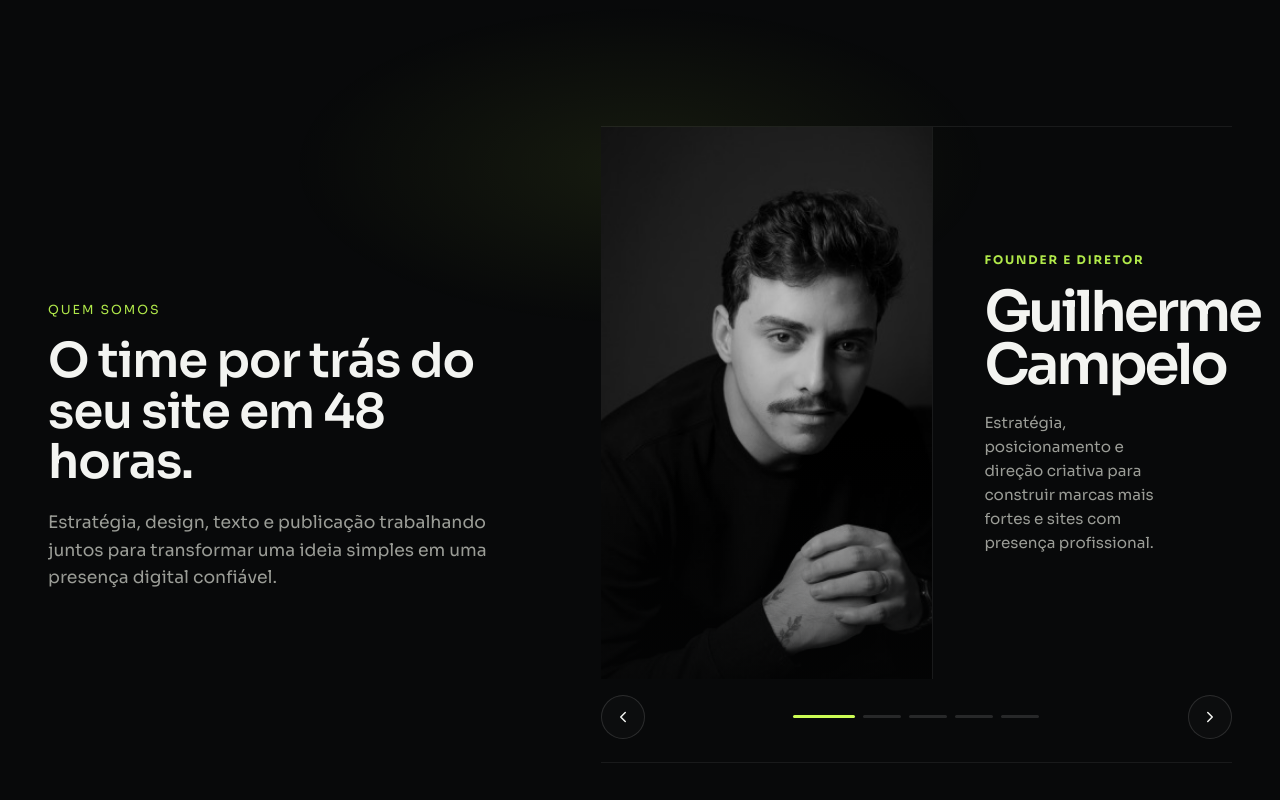
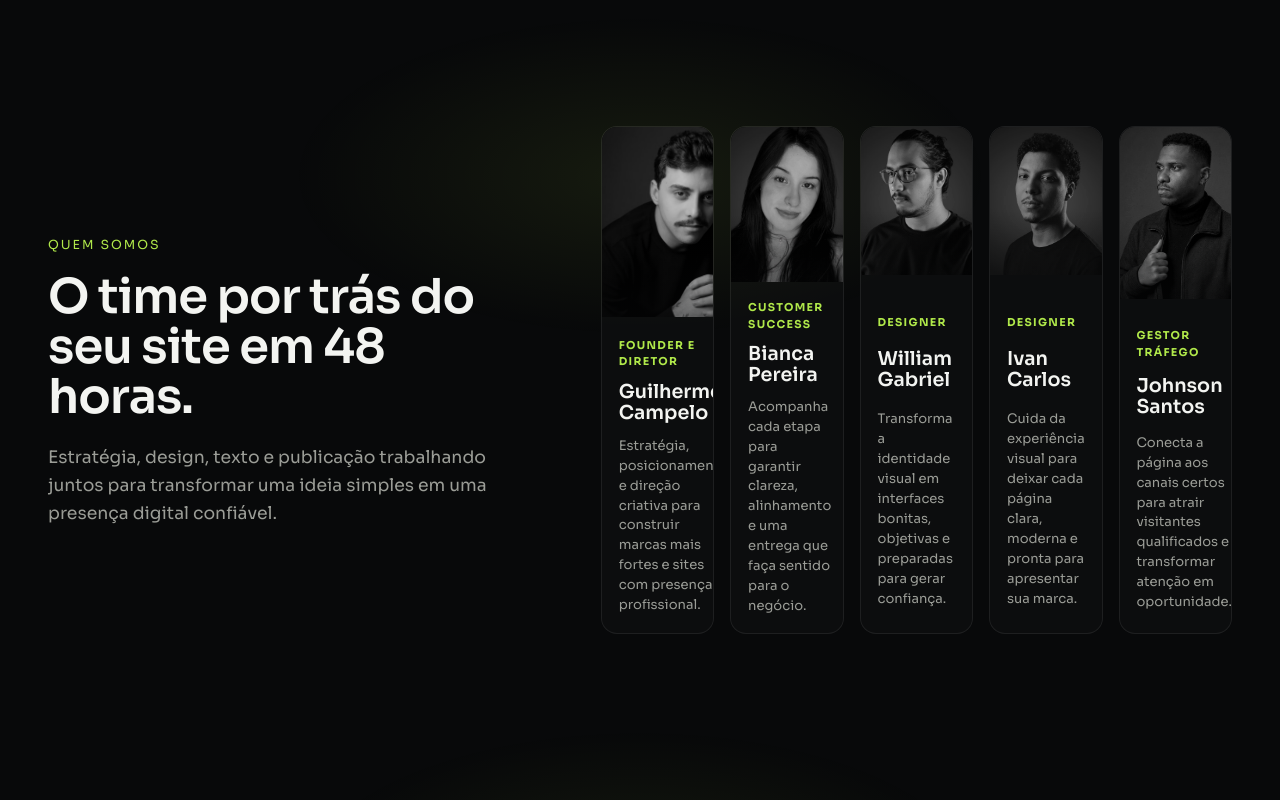
Before and after one commit to ivancarlosx/lp-siterapido-v1, a React (Vite) app: page /v2-completa in a window 1280 px wide. Shown: the part 9780-10580 px from the top of the page. Built offline with nearby package versions, Linux system fonts and the light colour scheme; no server answers; a web font is replaced by a local one.

Commit message:
feat: add legal pages and team grid

```diff
--- a/src/main.tsx
+++ b/src/main.tsx
@@ -4,6 +4,7 @@ import { BrowserRouter, Routes, Route } from 'react-router-dom'
 import './index.css'
 import App from './App.tsx'
 import { LandingV2 } from './v2/LandingV2.tsx'
+import { LegalPage } from './v2/LegalPage.tsx'
 
 createRoot(document.getElementById('root')!).render(
   <StrictMode>
@@ -19,6 +20,9 @@ createRoot(document.getElementById('root')!).render(
         <Route path="/v2-completa-white" element={<LandingV2 variant="white" version="complete" />} />
         <Route path="/v2-completa-whatsapp" element={<LandingV2 goal="whatsapp" version="complete" />} />
         <Route path="/v2-completa-white-whatsapp" element={<LandingV2 variant="white" goal="whatsapp" version="complete" />} />
+        <Route path="/legal/termos" element={<LegalPage type="termos" />} />
+        <Route path="/legal/privacidade" element={<LegalPage type="privacidade" />} />
+        <Route path="/legal/cancelamento" element={<LegalPage type="cancelamento" />} />
       </Routes>
     </BrowserRouter>
   </StrictMode>,
--- a/src/v2/LandingV2.tsx
+++ b/src/v2/LandingV2.tsx
@@ -2,8 +2,6 @@ import { useState, useEffect, useCallback, useRef } from 'react';
 import {
   ArrowUpRight,
   ArrowRight,
-  ChevronLeft,
-  ChevronRight,
   Check,
   BadgeCheck,
   Globe2,
@@ -321,12 +319,6 @@ function CompleteIncludedSection({ cta, isWhatsapp }: { cta: CtaConfig; isWhatsa
 }
 
 function CompleteAboutSection() {
-  const [activeMember, setActiveMember] = useState(0);
-  const member = teamMembers[activeMember];
-  const goToMember = (direction: -1 | 1) => {
-    setActiveMember((current) => (current + direction + teamMembers.length) % teamMembers.length);
-  };
-
   return (
     <section className="v2-section v2-about" id="quem-somos">
       <div className="v2-wrap v2-about-grid">
@@ -339,35 +331,20 @@ function CompleteAboutSection() {
           </p>
         </Reveal>
 
-        <Reveal delay={120} className="v2-team-carousel">
-          <div className="v2-team-photo">
+        <div className="v2-team-grid">
+          {teamMembers.map((member, index) => (
+            <Reveal key={member.name} delay={index * 80} className="v2-team-card">
+              <div className="v2-team-card-photo">
                 <img src={member.img} alt={`${member.name}, ${member.role}`} />
               </div>
-          <div className="v2-team-copy">
+              <div className="v2-team-card-copy">
                 <span>{member.role}</span>
                 <h3>{member.name}</h3>
                 <p>{member.quote}</p>
               </div>
-          <div className="v2-team-controls">
-            <button type="button" onClick={() => goToMember(-1)} aria-label="Pessoa anterior">
-              <ChevronLeft size={18} />
-            </button>
-            <div className="v2-team-dots" aria-label="Selecionar pessoa do time">
-              {teamMembers.map((item, index) => (
-                <button
-                  key={item.name}
-                  type="button"
-                  className={activeMember === index ? 'is-active' : ''}
-                  onClick={() => setActiveMember(index)}
-                  aria-label={`Ver ${item.name}`}
-                />
+            </Reveal>
           ))}
         </div>
-            <button type="button" onClick={() => goToMember(1)} aria-label="Próxima pessoa">
-              <ChevronRight size={18} />
-            </button>
-          </div>
-        </Reveal>
       </div>
     </section>
   );
@@ -805,9 +782,9 @@ export function LandingV2({ variant = 'dark', goal = 'checkout', version = 'stan
             </div>
             <div>
               <h5>Legal</h5>
-              <a href="#">Termos de uso</a>
-              <a href="#">Privacidade</a>
-              <a href="#">Cancelamento</a>
+              <a href="/legal/termos">Termos de uso</a>
+              <a href="/legal/privacidade">Privacidade</a>
+              <a href="/legal/cancelamento">Cancelamento</a>
             </div>
             <div>
               <h5>Contato</h5>
@@ -818,7 +795,7 @@ export function LandingV2({ variant = 'dark', goal = 'checkout', version = 'stan
         </div>
         <div className="v2-wrap v2-footer-bottom">
           <span>© {new Date().getFullYear()} SiteRápido 48h. Todos os direitos reservados.</span>
-          <span>CNPJ 00.000.000/0001-00</span>
+          <span>CNPJ 31.305.061/0001-90</span>
         </div>
       </footer>
 
--- /dev/null
+++ b/src/v2/LegalPage.tsx
@@ -0,0 +1,127 @@
+import { ArrowLeft } from 'lucide-react';
+import { Logo } from './Logo';
+import './v2.css';
+import './v2-white.css';
+import './legal.css';
+
+const company = {
+  name: 'SiteRápido 48h',
+  cnpj: '31.305.061/0001-90',
+  email: 'contato@siterapido.me',
+};
+
+const legalContent = {
+  termos: {
+    title: 'Termos de uso',
+    intro: 'Condições gerais para contratação e uso dos serviços da SiteRápido 48h.',
+    sections: [
+      {
+        title: 'Serviço contratado',
+        text: 'Criamos, publicamos e mantemos sites profissionais mediante assinatura. O escopo contratado pode incluir design, hospedagem, manutenção, suporte, domínio e ajustes mensais conforme o plano escolhido.',
+      },
+      {
+        title: 'Prazo de entrega',
+        text: 'O prazo de até 48 horas começa após o recebimento completo do briefing, materiais obrigatórios e confirmação do plano. Solicitações adicionais podem alterar o prazo.',
+      },
+      {
+        title: 'Responsabilidades do cliente',
+        text: 'O cliente é responsável por fornecer informações verdadeiras, imagens, textos, marcas e permissões de uso dos materiais enviados para publicação no site.',
+      },
+      {
+        title: 'Pagamentos e assinatura',
+        text: 'A manutenção do site depende da assinatura ativa. A inadimplência pode ocasionar pausa no suporte, suspensão do site ou cancelamento dos serviços recorrentes.',
+      },
+    ],
+  },
+  privacidade: {
+    title: 'Política de privacidade',
+    intro: 'Como tratamos dados recebidos em formulários, atendimento e contratação dos serviços.',
+    sections: [
+      {
+        title: 'Dados coletados',
+        text: 'Podemos coletar nome, e-mail, telefone, dados de empresa, briefing do projeto e informações necessárias para atendimento, contratação, suporte e publicação do site.',
+      },
+      {
+        title: 'Uso das informações',
+        text: 'Usamos os dados para responder contatos, preparar propostas, executar serviços contratados, manter suporte, emitir comunicações operacionais e melhorar a experiência do cliente.',
+      },
+      {
+        title: 'Compartilhamento',
+        text: 'Dados podem ser compartilhados com provedores essenciais para hospedagem, domínio, pagamento, analytics e suporte, sempre no limite necessário para operação do serviço.',
+      },
+      {
+        title: 'Solicitações do titular',
+        text: 'Você pode solicitar acesso, correção ou exclusão de dados pelo e-mail de contato, respeitadas obrigações legais e registros necessários para execução contratual.',
+      },
+    ],
+  },
+  cancelamento: {
+    title: 'Política de cancelamento',
+    intro: 'Regras para pausas, cancelamentos e encerramento da assinatura.',
+    sections: [
+      {
+        title: 'Cancelamento da assinatura',
+        text: 'O cliente pode solicitar cancelamento a qualquer momento pelo canal de atendimento. O site permanece ativo enquanto a assinatura estiver regular e vigente.',
+      },
+      {
+        title: 'Efeito do cancelamento',
+        text: 'Após o encerramento, serviços de hospedagem, suporte, manutenção e atualizações deixam de ser prestados. Recursos vinculados ao plano podem ser desativados.',
+      },
+      {
+        title: 'Domínio e materiais',
+        text: 'Domínios, artes, textos e arquivos seguem as condições do plano contratado. Caso haja transferência, ela depende de regularidade financeira e viabilidade técnica.',
+      },
+      {
+        title: 'Reativação',
+        text: 'A reativação pode ser solicitada posteriormente, sujeita à disponibilidade, análise técnica e eventuais custos de retomada, domínio ou republicação.',
+      },
+    ],
+  },
+};
+
+type LegalPageProps = {
+  type: keyof typeof legalContent;
+};
+
+export function LegalPage({ type }: LegalPageProps) {
+  const page = legalContent[type];
+
+  return (
+    <div className="v2 v2-white v2-legal-page">
+      <div className="v2-grain" aria-hidden />
+      <header className="v2-legal-nav">
+        <div className="v2-wrap v2-legal-nav-inner">
+          <a href="/v2-completa-white" className="v2-logo">
+            <Logo variant="white" />
+          </a>
+          <a href="/v2-completa-white" className="v2-btn v2-btn-ghost">
+            <ArrowLeft size={16} /> Voltar para o site
+          </a>
+        </div>
+      </header>
+
+      <main className="v2-legal-main">
+        <section className="v2-wrap v2-legal-hero">
+          <span className="v2-kicker">Legal</span>
+          <h1>{page.title}</h1>
+          <p>{page.intro}</p>
+        </section>
+
+        <section className="v2-wrap v2-legal-content">
+          {page.sections.map((section) => (
+            <article key={section.title}>
+              <h2>{section.title}</h2>
+              <p>{section.text}</p>
+            </article>
+          ))}
+
+          <aside className="v2-legal-company">
+            <strong>{company.name}</strong>
+            <span>CNPJ {company.cnpj}</span>
+            <a href={`mailto:${company.email}`}>{company.email}</a>
+          </aside>
+        </section>
+      </main>
+    </div>
+  );
+}
--- /dev/null
+++ b/src/v2/legal.css
@@ -0,0 +1,105 @@
+.v2-legal-page {
+  min-height: 100vh;
+}
+
+.v2-legal-nav {
+  position: sticky;
+  top: 0;
+  z-index: 10;
+  border-bottom: 1px solid var(--v2-line);
+  background: rgba(251, 252, 247, 0.88);
+  backdrop-filter: blur(14px);
+}
+
+.v2-legal-nav-inner {
+  min-height: 72px;
+  display: flex;
+  align-items: center;
+  justify-content: space-between;
+  gap: 1rem;
+}
+
+.v2-legal-main {
+  position: relative;
+  z-index: 1;
+  padding: clamp(4.5rem, 8vw, 7rem) 0;
+}
+
+.v2-legal-hero {
+  display: grid;
+  gap: 1rem;
+  max-width: 900px;
+}
+
+.v2-legal-hero h1 {
+  font-size: clamp(2.6rem, 7vw, 5.6rem);
+  letter-spacing: -0.05em;
+}
+
+.v2-legal-hero p {
+  color: var(--v2-dim);
+  font-size: clamp(1rem, 1.5vw, 1.18rem);
+  max-width: 58ch;
+}
+
+.v2-legal-content {
+  display: grid;
+  grid-template-columns: minmax(0, 1fr) 300px;
+  gap: clamp(2rem, 6vw, 5rem);
+  margin-top: clamp(3rem, 7vw, 5rem);
+}
+
+.v2-legal-content article {
+  padding: 1.5rem 0;
+  border-top: 1px solid var(--v2-line);
+}
+
+.v2-legal-content article h2 {
+  font-size: clamp(1.18rem, 2vw, 1.55rem);
+  letter-spacing: 0;
+}
+
+.v2-legal-content article p {
+  margin-top: 0.75rem;
+  color: var(--v2-dim);
+  line-height: 1.72;
+  max-width: 72ch;
+}
+
+.v2-legal-company {
+  position: sticky;
+  top: 104px;
+  align-self: start;
+  display: grid;
+  gap: 0.55rem;
+  padding: 1.2rem;
+  border: 1px solid var(--v2-line);
+  border-radius: 14px;
+  background: rgba(255, 255, 255, 0.72);
+  box-shadow: 0 18px 50px -34px rgba(17, 23, 12, 0.42);
+}
+
+.v2-legal-company span,
+.v2-legal-company a {
+  color: var(--v2-dim);
+  font-size: 0.92rem;
+}
+
+@media (max-width: 760px) {
+  .v2-legal-nav-inner {
+    min-height: 64px;
+  }
+
+  .v2-legal-nav-inner .v2-btn {
+    padding: 0.55rem 0.85rem;
+    font-size: 0.82rem;
+  }
+
+  .v2-legal-content {
+    grid-template-columns: 1fr;
+  }
+
+  .v2-legal-company {
+    position: static;
+  }
+}
--- a/src/v2/v2-complete.css
+++ b/src/v2/v2-complete.css
@@ -282,111 +282,68 @@
   align-items: center;
 }
 
-.v2-team-carousel {
+.v2-team-grid {
   display: grid;
-  grid-template-columns: minmax(0, 1.05fr) minmax(260px, 0.95fr);
-  border-top: 1px solid var(--v2-line);
-  border-bottom: 1px solid var(--v2-line);
-  min-height: 520px;
+  grid-template-columns: repeat(5, minmax(0, 1fr));
+  gap: 1rem;
 }
 
-.v2-team-photo {
-  position: relative;
+.v2-team-card {
+  display: grid;
+  min-height: 100%;
+  border: 1px solid var(--v2-line);
+  border-radius: 16px;
+  background: var(--v2-surface);
   overflow: hidden;
-  min-height: 520px;
 }
 
-.v2-team-photo::after {
+.v2-team-card-photo {
+  position: relative;
+  aspect-ratio: 3 / 4;
+  overflow: hidden;
+  background: var(--v2-bg-2);
+}
+
+.v2-team-card-photo::after {
   content: '';
   position: absolute;
   inset: 0;
-  background: linear-gradient(180deg, transparent 55%, rgba(8, 9, 10, 0.42));
+  background: linear-gradient(180deg, transparent 56%, rgba(8, 9, 10, 0.36));
   pointer-events: none;
 }
 
-.v2-team-photo img {
+.v2-team-card-photo img {
   width: 100%;
   height: 100%;
   object-fit: cover;
   filter: saturate(0.92) contrast(1.02);
 }
 
-.v2-team-copy {
-  display: flex;
-  flex-direction: column;
-  justify-content: center;
-  padding: clamp(1.5rem, 4vw, 3.5rem);
-  border-left: 1px solid var(--v2-line);
+.v2-team-card-copy {
+  display: grid;
+  gap: 0.7rem;
+  padding: 1.05rem;
 }
 
-.v2-team-copy > span {
+.v2-team-card-copy > span {
   color: var(--v2-accent-deep);
   text-transform: uppercase;
-  letter-spacing: 0.16em;
-  font-size: 0.74rem;
+  letter-spacing: 0.12em;
+  font-size: 0.68rem;
   font-weight: 700;
 }
 
-.v2-team-copy h3 {
+.v2-team-card-copy h3 {
   font-family: var(--v2-display);
-  font-size: clamp(2rem, 4.4vw, 4.3rem);
-  letter-spacing: -0.055em;
-  line-height: 0.95;
-  margin: 1rem 0 1.2rem;
+  font-size: clamp(1.05rem, 1.5vw, 1.28rem);
+  letter-spacing: 0;
+  line-height: 1.08;
 }
 
-.v2-team-copy p {
+.v2-team-card-copy p {
   color: var(--v2-dim);
-  font-size: clamp(0.95rem, 1.15vw, 1.06rem);
-  line-height: 1.58;
-  max-width: 32ch;
-}
-
-.v2-team-controls {
-  grid-column: 1 / -1;
-  display: flex;
-  align-items: center;
-  justify-content: space-between;
-  gap: 1rem;
-  padding: 1rem 0 1.45rem;
-}
-
-.v2-team-controls > button {
-  width: 44px;
-  height: 44px;
-  border-radius: 50%;
-  border: 1px solid var(--v2-line-2);
-  background: var(--v2-surface);
-  color: var(--v2-text);
-  display: grid;
-  place-items: center;
-  transition: transform 0.2s var(--v2-ease), border-color 0.2s var(--v2-ease);
-}
-
-.v2-team-controls > button:hover {
-  transform: translateY(-2px);
-  border-color: var(--v2-accent-line);
-}
-
-.v2-team-dots {
-  display: flex;
-  align-items: center;
-  justify-content: center;
-  gap: 0.5rem;
-  flex: 1;
-}
-
-.v2-team-dots button {
-  width: 38px;
-  height: 3px;
-  border-radius: 999px;
-  background: var(--v2-line-2);
-  transition: width 0.25s var(--v2-ease), background 0.25s var(--v2-ease);
-}
-
-.v2-team-dots button.is-active {
-  width: 62px;
-  background: var(--v2-accent);
+  font-size: 0.82rem;
+  line-height: 1.52;
 }
 
 .v2-guarantees {
@@ -395,8 +352,7 @@
 
 .v2-white .v2-video-card,
 .v2-white .v2-audience-icon,
-.v2-white .v2-guarantee-icon,
-.v2-white .v2-team-controls > button {
+.v2-white .v2-guarantee-icon {
   background: rgba(255, 255, 255, 0.7);
 }
 
@@ -404,7 +360,7 @@
   background: linear-gradient(180deg, transparent, rgba(251, 252, 247, 0.52));
 }
 
-.v2-white .v2-team-photo::after {
+.v2-white .v2-team-card-photo::after {
   background: linear-gradient(180deg, transparent 58%, rgba(251, 252, 247, 0.35));
 }
 
@@ -416,28 +372,25 @@
     grid-template-columns: 1fr;
   }
 
-  .v2-proof-score,
-  .v2-team-photo {
+  .v2-proof-score {
     min-height: auto;
-  }
-
-  .v2-team-carousel {
-    grid-template-columns: 1fr;
-    min-height: auto;
-  }
-
-  .v2-team-photo {
-    aspect-ratio: 4 / 3;
-  }
-
-  .v2-team-copy {
-    border-left: none;
-    border-top: 1px solid var(--v2-line);
   }
 
   .v2-proof-score strong {
     max-width: 16ch;
   }
+}
+
+@media (max-width: 1100px) {
+  .v2-team-grid { grid-template-columns: repeat(3, minmax(0, 1fr)); }
+}
+
+@media (max-width: 720px) {
+  .v2-team-grid { grid-template-columns: repeat(2, minmax(0, 1fr)); }
+}
+
+@media (max-width: 480px) {
+  .v2-team-grid { grid-template-columns: 1fr; }
 }
 
 @media (max-width: 640px) {
--- a/src/v2/v2-white.css
+++ b/src/v2/v2-white.css
@@ -182,7 +182,7 @@
 }
 
 .v2-white .v2-modal-close {
-  background: #11170c;
+  background: #000000;
   border-color: rgba(255, 255, 255, 0.72);
   color: #ffffff;
   box-shadow: 0 14px 34px -18px rgba(17, 23, 12, 0.62);
```
Lines whose indentation alone changed are shown as unchanged.
